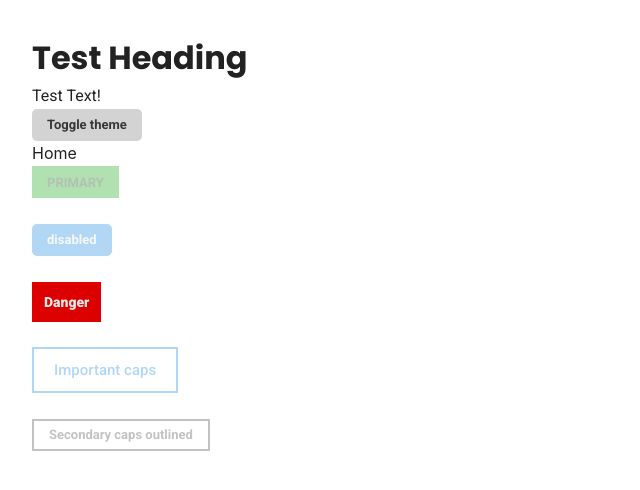
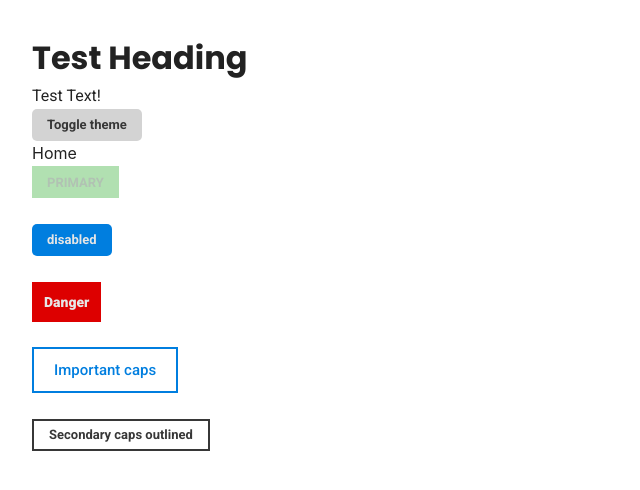
Before and after one commit to Fanoflix/fatefy, a Vue app: page / in a window 1280 px wide. Shown: the top 490 px of the page, without its empty margins (0-640 px from the left). Built offline with nearby package versions, Linux system fonts and the light colour scheme.

Commit message:
Change button hover effect in light/dark modes.
gets dim in light mode
gets brighter in dark mode

```diff
--- a/src/components/FButton.vue
+++ b/src/components/FButton.vue
@@ -72,10 +72,10 @@ button {
   font-weight: 500;
   cursor: pointer;
 
-  &:hover:not(.dark) {
-    filter: brightness(1.1);
+  &:hover:not(.dark, .disabled) {
+    filter: brightness(0.9);
   }
-  &:hover {
+  &:hover:not(.disabled) {
     filter: brightness(1.2);
   }
 }
--- a/src/views/HomeView.vue
+++ b/src/views/HomeView.vue
@@ -3,13 +3,7 @@
   <f-button size="sm" caps disabled label="Primary"></f-button>
   <br />
 
-  <f-button
-    type="important"
-    rounded
-    size="sm"
-    disabled
-    label="disabled"
-  ></f-button>
+  <f-button type="important" rounded size="sm" label="disabled"></f-button>
   <br />
 
   <f-button type="danger" size="md" label="Danger"></f-button>
@@ -19,14 +13,12 @@
     outlined
     type="important"
     size="lg"
-    disabled
     label="Important caps"
   ></f-button>
   <br />
 
   <f-button
     type="secondary"
-    disabled
     size="sm"
     outlined
     label="Secondary caps outlined"
```
